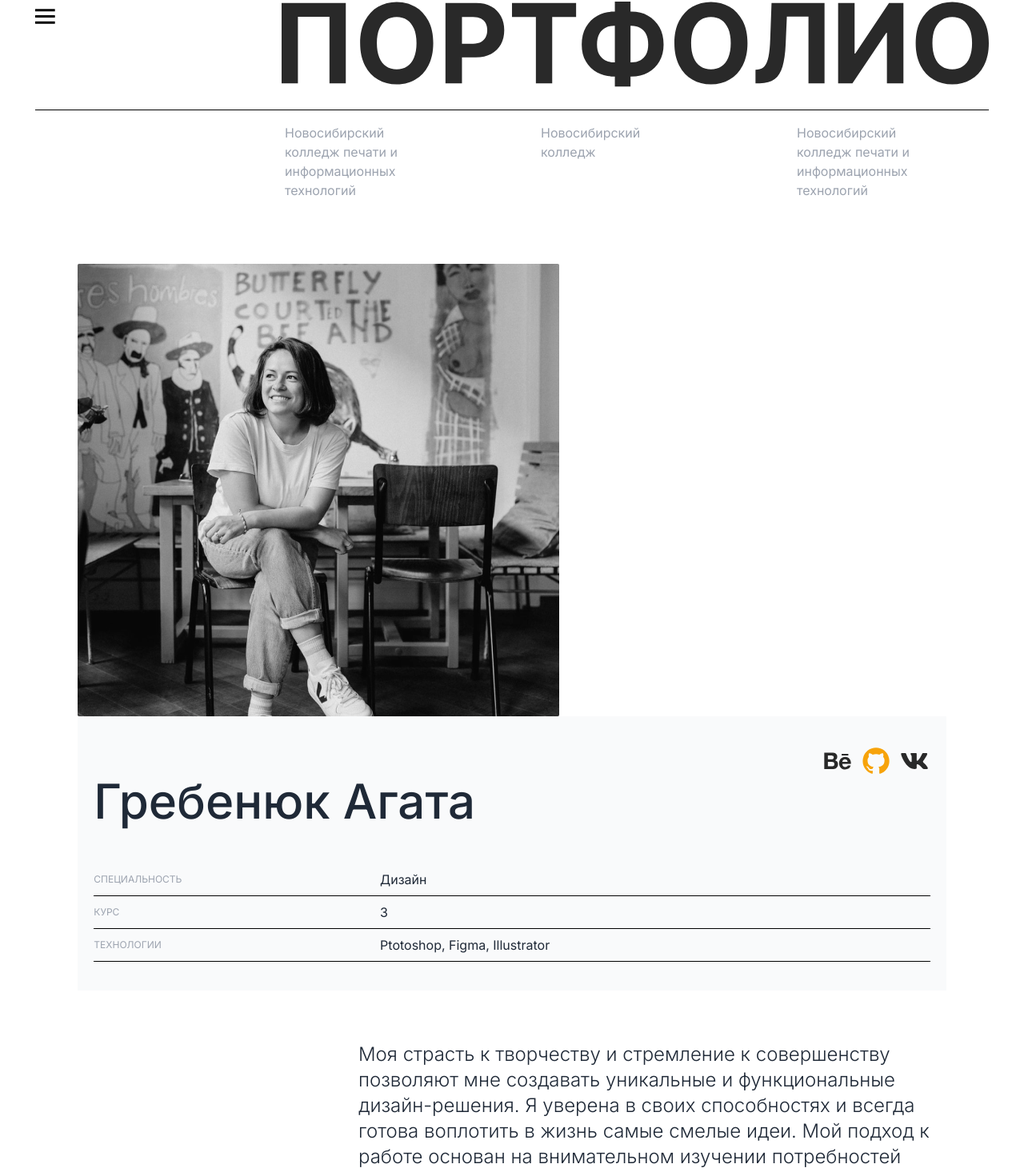
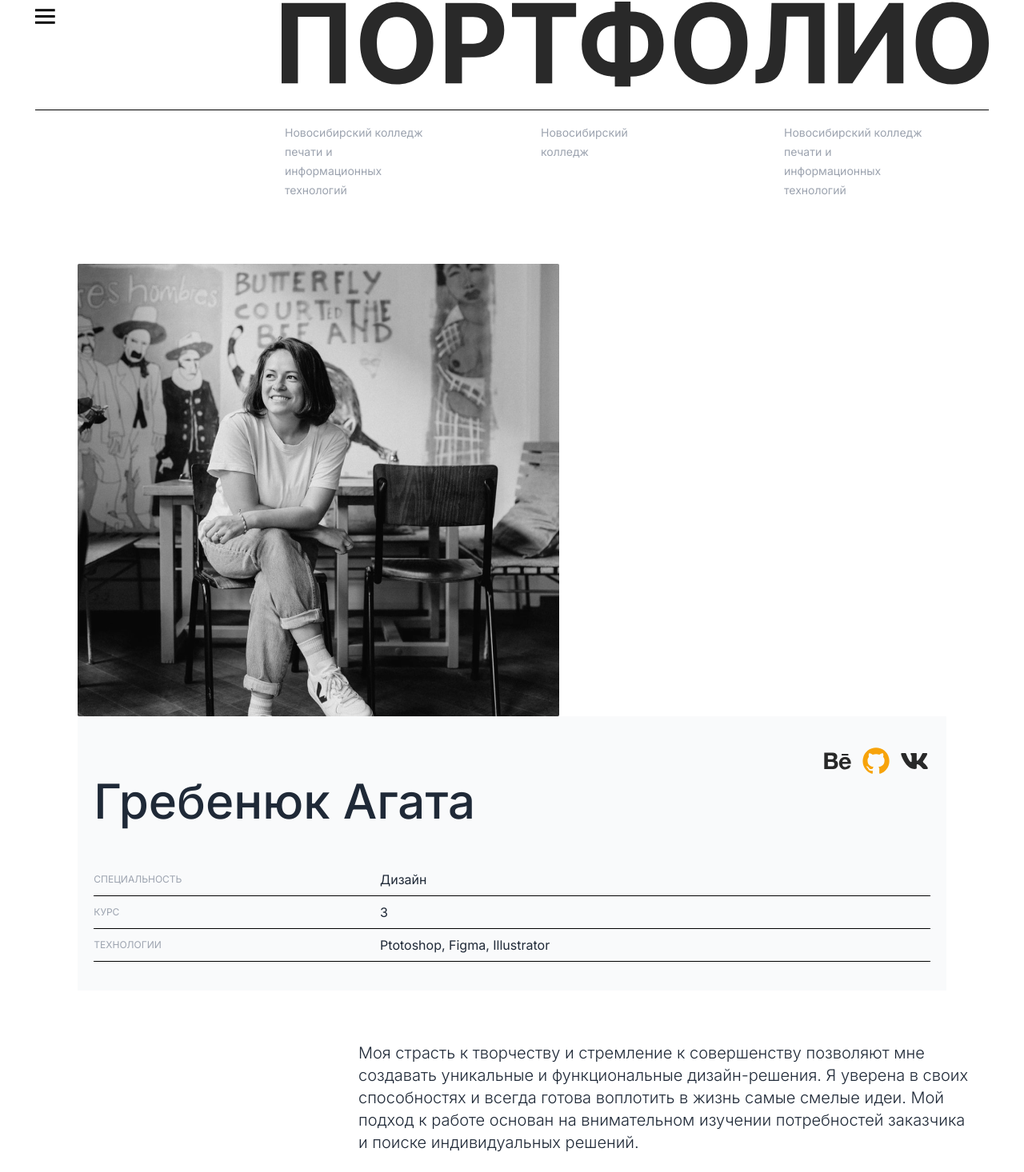
Before and after one commit to perpl777/college-portfolio-nextapp, a Next.js app: page /portfolio/1 in a window 1280 px wide. Shown: the part 70-1536 px from the top of the page at 80% size. Built offline with nearby package versions, Linux system fonts and the light colour scheme.

Commit message:
fix title-decor and animation

```diff
--- a/app/components/navbar/nav-bar.tsx
+++ b/app/components/navbar/nav-bar.tsx
@@ -11,27 +11,26 @@ const NavBar = () => {
 
     useEffect(() => {
         gsap.from(".title", {
-            x: 300,
+            x: 100,
             opacity: 0,
-            duration: 1,
+            duration: 0.4,
         });
         gsap.to(".title", {
             x: 0,
             opacity: 1,
-            duration: 1,
+            duration: 0.6,
         });
 
         gsap.from(".title-decor", {
-            delay: 1,
+            delay: 0.7,
 
-            y: -300,
+            x: -100,
             opacity: 0,
             duration: 1,
         });
         gsap.to(".title-decor", {
             delay: 1,
-            y: 0,
-            stagger: 0.25,
+            x: 0,
             opacity: 1,
             duration: 1,
         });
@@ -45,18 +44,18 @@ const NavBar = () => {
                 <Image src={title} alt='title' className='title z-1 relative'/>
             </div>
 
-            <div className='flex justify-end mt-4 mr-20 gap-40'>
-                <p className='title-decor text-gray-400 w-40'>
+            <div className='flex justify-end mt-4 mr-20 gap-36'>
+                <p className='title-decor text-gray-400 w-44 text-sm leading-6'>
                     Новосибирский
                     колледж
                     печати
                     и информационных технологий
                 </p>
-                <p className='title-decor text-gray-400 w-40'>
+                <p className='title-decor text-gray-400 w-40 text-sm leading-6'>
                     Новосибирский
                     колледж
                 </p>
-                <p className='title-decor text-gray-400 w-40'>
+                <p className='title-decor text-gray-400 w-44 text-sm leading-6'>
                     Новосибирский
                     колледж
                     печати
--- a/app/components/portfolio-page/about-text.tsx
+++ b/app/components/portfolio-page/about-text.tsx
@@ -9,7 +9,7 @@ interface AboutTextProps {
 
 const AboutText:FC<AboutTextProps> =({ text }) => {
     return (
-        <div className='w-4/6 font-light text-2xl'>
+        <div className='w-4/6 font-light text-xl'>
                 {text}
         </div>
     );
--- a/app/portfolio/[id]/page.tsx
+++ b/app/portfolio/[id]/page.tsx
@@ -21,19 +21,15 @@ export default function Portfolio({params: {id}}: Props) {
     const aboutTextRef = useRef<HTMLDivElement>(null);
     useEffect(() => {
     //---------anim in scroll----------
-        const tl = gsap.timeline({
-            scrollTrigger: {
-                trigger: aboutTextRef.current,
-                start: 'top 80%',
-            }
-        });
 
+        gsap.registerPlugin(ScrollTrigger);
         gsap.from(".about-text", {
             x: -300,
             opacity: 0,
             duration: 1,
         });
         gsap.to(".about-text", {
+            scrollTrigger: { trigger: ".square" },
             x: 0,
             opacity: 1,
             duration: 1,
```
